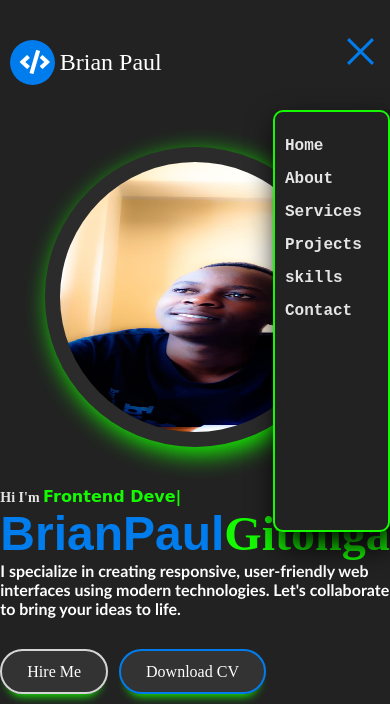
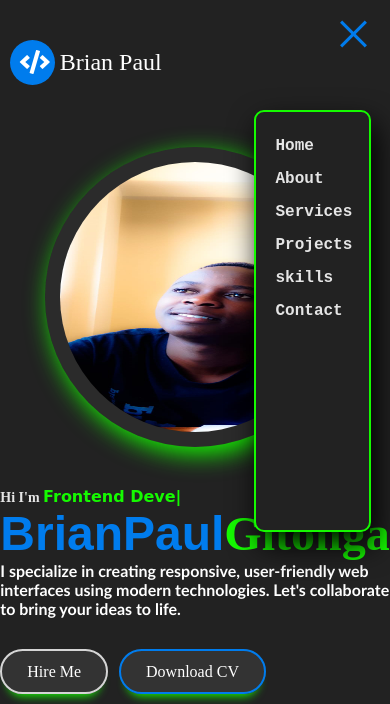
Before and after one commit to catalyst254/gitonga, a plain HTML site: page index.html in a window 390 px wide. Both pictures are taken after a click on the element 360 px from the left and 62 px from the top of the page. Shown: the top 704 px of the page. Drawn offline with nearby package versions, Linux system fonts and the light colour scheme.

Commit message:
update changes

```diff
--- a/style.css
+++ b/style.css
@@ -174,16 +174,18 @@ nav .navlinks li a:hover {
 }
 
 /* disign and display navbar for small screen */
-@media(max-width:930px)
-{
-    nav .togglebtn{
+@media (max-width: 930px) {
+    nav .togglebtn {
         display: initial;
+        right: 5%;
     }
-    /* for toggle button*/
+
+    /* for toggle button */
     .click {
-        top: 45px;
+        top: 50%;
+        transform: translateY(-50%);
     }
-    .click span{
+    .click span {
         position: absolute;
         margin-top: 12px;
     }
@@ -194,14 +196,15 @@ nav .navlinks li a:hover {
         opacity: 0;
         margin: 0;
     }
-    .click span:last-child{
+    .click span:last-child {
         transform: rotate(45deg);
         top: 0;
     }
-    nav .navlinks{
+
+    nav .navlinks {
         position: absolute;
         top: 110px;
-        right: -100%;
+        right: -100vw;
         bottom: 0;
         width: 30%;
         height: 50%;
@@ -209,21 +212,20 @@ nav .navlinks li a:hover {
         z-index: 3;
         box-shadow: 5px 13px 30px black;
         transition: 0.5s;
-        padding: 25px 0px;
+        padding: 25px 20px;
         border: 2px solid #15fa00;
         border-radius: 10px;
     }
-    nav .navlinks li{
+    nav .navlinks li {
         display: block;
     }
-    nav .navlinks li a{
+    nav .navlinks li a {
         display: block;
         margin-bottom: 15px;
         text-align: left;
-        margin-left: 10px;
     }
-    nav .navlinks.open{
-        right: 0;
+    nav .navlinks.open {
+        right: 5%;
     }
 }
 @media (max-width: 768px)
```
